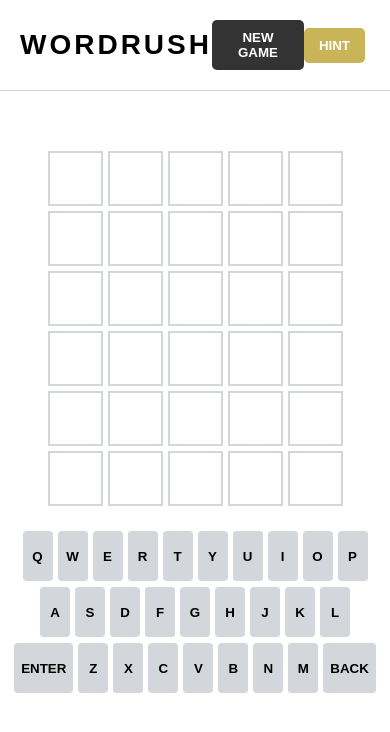
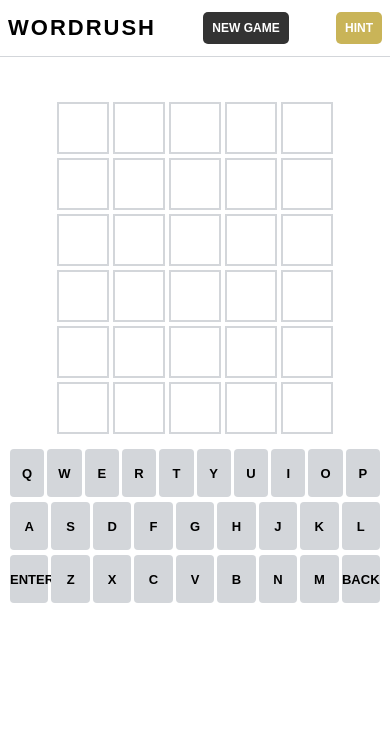
Before and after one commit to teekaywyd/wordrush, a website built with Vite: page index.html in a window 390 px wide. Built offline with nearby package versions, Linux system fonts and the light colour scheme; what @skedwards88/word_lists would draw is missing.

Commit message:
Optimised for mobile

```diff
--- a/style.css
+++ b/style.css
@@ -1,175 +1,209 @@
+
 * {
     box-sizing: border-box;
 }
 
+html {
+    width: 100%;
+    overflow-x: hidden;
+}
+
 body {
-
     margin: 0;
+    width: 100%;
+    min-height: 100vh;
 
     font-family: Arial, sans-serif;
 
     background-color: #ffffff;
 
     display: flex;
+    flex-direction: column;
+    align-items: center;
 
-    flex-direction: column;
+    overflow-x: hidden;
 
-    align-items: center;
+    user-select: none;
+
+    -webkit-tap-highlight-color: transparent;
 }
 
 
+/* =========================
+   HEADER
+========================= */
+
 header {
-
     width: 100%;
-
     max-width: 500px;
 
-    padding: 20px;
+    padding: 15px 12px;
 
     display: flex;
-
     justify-content: space-between;
-
     align-items: center;
 
     border-bottom: 1px solid #d3d6da;
+
+    gap: 8px;
+}
+
+h1 {
+    margin: 0;
+
+    font-size: 28px;
+    letter-spacing: 3px;
+
+    white-space: nowrap;
+}
+
+button {
+    cursor: pointer;
+    touch-action: manipulation;
+
+    -webkit-tap-highlight-color: transparent;
+}
+
+#newGameButton {
+    padding: 10px 12px;
+
+    border: none;
+    border-radius: 5px;
+
+    background-color: #333;
+    color: white;
+
+    font-weight: bold;
+
+    white-space: nowrap;
+}
+
+#hintButton {
+    padding: 10px 12px;
+
+    border: none;
+    border-radius: 5px;
+
+    background-color: #c9b458;
+    color: white;
+
+    font-weight: bold;
+
+    cursor: pointer;
+
+    white-space: nowrap;
+}
+
+#hintButton:disabled {
+    background-color: #999;
+    cursor: not-allowed;
 }
 
 
-h1 {
-
-    margin: 0;
-
-    font-size: 28px;
-
-    letter-spacing: 3px;
-}
-
-
-button {
-
-    cursor: pointer;
-}
-
-
-#newGameButton {
-
-    padding: 10px 15px;
-
-    border: none;
-
-    border-radius: 5px;
-
-    background-color: #333;
-
-    color: white;
-
-    font-weight: bold;
-}
-
+/* =========================
+   MAIN
+========================= */
 
 main {
-
     display: flex;
-
     flex-direction: column;
-
     align-items: center;
 
     width: 100%;
 
-    padding-top: 20px;
+    padding: 15px 8px 20px;
 }
 
 
+/* =========================
+   MESSAGE
+========================= */
+
 #message {
-
     height: 40px;
 
+    width: 100%;
+    max-width: 500px;
+
+    display: flex;
+    align-items: center;
+    justify-content: center;
+
     font-weight: bold;
+    font-size: 18px;
 
-    font-size: 18px;
+    text-align: center;
 }
 
 
+/* =========================
+   BOARD
+========================= */
+
 #board {
-
     display: grid;
 
     grid-template-columns: repeat(5, 60px);
-
     grid-template-rows: repeat(6, 60px);
 
     gap: 5px;
+
+    margin: 0 auto;
 }
 
-
 .tile {
-
     width: 60px;
-
     height: 60px;
 
     border: 2px solid #d3d6da;
 
     display: flex;
-
     justify-content: center;
-
     align-items: center;
 
     font-size: 30px;
-
     font-weight: bold;
 
     text-transform: uppercase;
 
     transition: transform 0.6s;
+
+    user-select: none;
 }
 
-
-.tile.flip {
-
-    transform: rotateX(180deg);
-}
-
-
 .tile.correct {
-
     background-color: #6aaa64;
-
     border-color: #6aaa64;
 
     color: white;
 }
 
-
 .tile.present {
-
     background-color: #c9b458;
-
     border-color: #c9b458;
 
     color: white;
 }
 
-
 .tile.incorrect {
-
     background-color: #787c7e;
-
     border-color: #787c7e;
 
     color: white;
 }
 
 
+/* =========================
+   KEYBOARD
+========================= */
+
 #keyboard {
+    width: 100%;
+    max-width: 500px;
 
-    margin-top: 25px;
+    margin-top: 20px;
 
     display: flex;
-
     flex-direction: column;
 
     gap: 6px;
@@ -177,17 +211,17 @@ main {
     align-items: center;
 }
 
+.keyboard-row {
+    display: flex;
 
-.keyboard-row {
+    width: 100%;
 
-    display: flex;
+    justify-content: center;
 
     gap: 5px;
 }
 
-
 .key {
-
     height: 55px;
 
     min-width: 40px;
@@ -195,69 +229,43 @@ main {
     padding: 0 10px;
 
     border: none;
-
     border-radius: 4px;
 
     background-color: #d3d6da;
 
     font-weight: bold;
+    font-size: 14px;
+
+    touch-action: manipulation;
+
+    user-select: none;
+
+    -webkit-tap-highlight-color: transparent;
 }
 
+.key:active {
+    transform: scale(0.94);
+}
 
 .key.correct {
+    background-color: #6aaa64;
+    color: white;
+}
 
-    background-color: #6aaa64;
+.key.present {
+    background-color: #c9b458;
+    color: white;
+}
 
+.key.incorrect {
+    background-color: #787c7e;
     color: white;
 }
 
 
-.key.present {
-
-    background-color: #c9b458;
-
-    color: white;
-}
-
-
-.key.incorrect {
-
-    background-color: #787c7e;
-
-    color: white;
-}
-
-
-@media (max-width: 500px) {
-
-    #board {
-
-        grid-template-columns: repeat(5, 55px);
-
-        grid-template-rows: repeat(6, 55px);
-
-    }
-
-    .tile {
-
-        width: 55px;
-
-        height: 55px;
-
-        font-size: 25px;
-
-    }
-
-    .key {
-
-        min-width: 30px;
-
-        height: 50px;
-
-        padding: 0 7px;
-
-    }
-}
+/* =========================
+   FLIP ANIMATION
+========================= */
 
 @keyframes flip {
     0% {
@@ -277,24 +285,12 @@ main {
     animation: flip 0.6s ease;
 }
 
-#hintButton {
-    padding: 10px 15px;
-    border: none;
-    border-radius: 5px;
-    background-color: #c9b458;
-    color: white;
-    font-weight: bold;
-    cursor: pointer;
-    margin-right: 5px;
-}
 
-#hintButton:disabled {
-    background-color: #999;
-    cursor: not-allowed;
-}
+/* =========================
+   SHAKE ANIMATION
+========================= */
 
 @keyframes shake {
-
     0% {
         transform: translateX(0);
     }
@@ -320,17 +316,16 @@ main {
     }
 }
 
-
 .tile.shake {
     animation: shake 0.5s ease;
 }
 
+
 /* =========================
-   GAME OVER MODAL
+   GAME OVER / WIN MODAL
 ========================= */
 
 .modal {
-
     display: none;
 
     position: fixed;
@@ -347,17 +342,17 @@ main {
     align-items: center;
 
     z-index: 1000;
+
+    padding: 20px;
 }
 
-
 .modal-content {
-
     background-color: white;
 
-    width: 90%;
+    width: 100%;
     max-width: 400px;
 
-    padding: 30px;
+    padding: 30px 20px;
 
     border-radius: 12px;
 
@@ -366,25 +361,19 @@ main {
     box-shadow: 0 10px 30px rgba(0, 0, 0, 0.4);
 }
 
-
 .modal-content h2 {
-
     margin-top: 0;
 
     font-size: 28px;
 }
 
-
 .modal-content p {
-
     font-size: 16px;
 
     margin-bottom: 5px;
 }
 
-
 .modal-content h3 {
-
     font-size: 35px;
 
     letter-spacing: 5px;
@@ -392,9 +381,7 @@ main {
     margin: 10px 0 25px;
 }
 
-
 .modal-buttons {
-
     display: flex;
 
     justify-content: center;
@@ -402,38 +389,193 @@ main {
     gap: 10px;
 }
 
-
 .modal-buttons button {
-
-    padding: 12px 20px;
+    padding: 13px 20px;
 
     border: none;
-
     border-radius: 6px;
 
     font-weight: bold;
 
     cursor: pointer;
+
+    min-width: 110px;
+
+    touch-action: manipulation;
+}
+
+#modalNewGame {
+    background-color: #6aaa64;
+    color: white;
+}
+
+#modalExit {
+    background-color: #787c7e;
+    color: white;
+}
+
+.modal-buttons button:active {
+    transform: scale(0.96);
+}
+
+.modal-buttons button:hover {
+    opacity: 0.85;
 }
 
 
-#modalNewGame {
+/* =========================
+   MOBILE
+========================= */
 
-    background-color: #6aaa64;
+@media (max-width: 500px) {
 
-    color: white;
+    header {
+        padding: 12px 8px;
+
+        gap: 5px;
+    }
+
+    h1 {
+        font-size: 22px;
+
+        letter-spacing: 2px;
+    }
+
+    #newGameButton,
+    #hintButton {
+        padding: 9px 9px;
+
+        font-size: 12px;
+    }
+
+    main {
+        padding-top: 10px;
+    }
+
+    #message {
+        height: 35px;
+
+        font-size: 15px;
+    }
+
+    #board {
+        grid-template-columns: repeat(5, 52px);
+        grid-template-rows: repeat(6, 52px);
+
+        gap: 4px;
+    }
+
+    .tile {
+        width: 52px;
+        height: 52px;
+
+        font-size: 25px;
+    }
+
+    #keyboard {
+        margin-top: 15px;
+
+        width: 100%;
+
+        padding: 0 2px;
+
+        gap: 5px;
+    }
+
+    .keyboard-row {
+        gap: 3px;
+
+        width: 100%;
+    }
+
+    .key {
+        flex: 1;
+
+        min-width: 0;
+
+        height: 48px;
+
+        padding: 0;
+
+        font-size: 13px;
+
+        max-width: 42px;
+    }
+
+    .modal {
+        padding: 15px;
+    }
+
+    .modal-content {
+        padding: 25px 15px;
+    }
+
+    .modal-content h2 {
+        font-size: 25px;
+    }
+
+    .modal-content h3 {
+        font-size: 30px;
+
+        letter-spacing: 4px;
+    }
+
+    .modal-buttons {
+        gap: 8px;
+    }
+
+    .modal-buttons button {
+        min-width: 100px;
+
+        padding: 13px 15px;
+    }
 }
 
 
-#modalExit {
+/* =========================
+   VERY SMALL PHONES
+========================= */
 
-    background-color: #787c7e;
+@media (max-width: 360px) {
 
-    color: white;
+    h1 {
+        font-size: 19px;
+
+        letter-spacing: 1px;
+    }
+
+    #newGameButton,
+    #hintButton {
+        padding: 8px 7px;
+
+        font-size: 11px;
+    }
+
+    #board {
+        grid-template-columns: repeat(5, 46px);
+        grid-template-rows: repeat(6, 46px);
+
+        gap: 3px;
+    }
+
+    .tile {
+        width: 46px;
+        height: 46px;
+
+        font-size: 22px;
+    }
+
+    #keyboard {
+        gap: 4px;
+    }
+
+    .keyboard-row {
+        gap: 2px;
+    }
+
+    .key {
+        height: 44px;
+
+        font-size: 12px;
+    }
 }
-
-
-.modal-buttons button:hover {
-
-    opacity: 0.85;
-}
```
